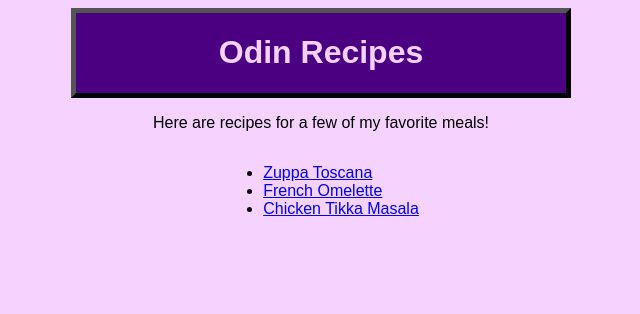
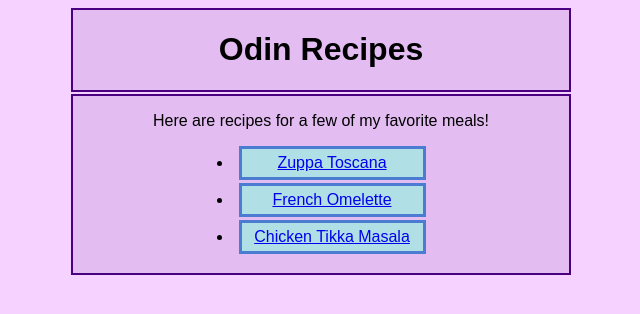
Before and after one commit to bisaiah26/odin-recipes, a plain HTML site: page index.html in a window 1280 px wide. Shown: the whole page, without its empty margins (319-959 px from the left). Drawn offline with Linux system fonts and the light colour scheme.

Commit message:
finish style for home page

```diff
--- a/index.html
+++ b/index.html
@@ -9,6 +9,7 @@
     <div class="hometitle">
         <h1>Odin Recipes</h1>
     </div>
+    <div>
         <p>Here are recipes for a few of my favorite meals!</p>
 
         <ul>
@@ -16,5 +17,6 @@
         <li><a class="button" href="recipes/french-omelette.html" target="_blank">French Omelette</a></li>
         <li><a class="button" href="recipes/chicken-tikka-masala.html" target="_blank"=>Chicken Tikka Masala</a> </li>
     </ul>
+    </div>
     </body>
 </html>
--- a/style.css
+++ b/style.css
@@ -6,15 +6,36 @@ body {
     display: grid;
     place-items: center;
 }
-h1 {
-    background-color:inherit
+h1, p, ul, li, a {
+background-color: inherit;
 }
 
-.hometitle {
-    color: rgb(245, 210, 255);
+div {
     box-sizing: border-box;
+    background-color: rgb(227, 188, 242);
     text-align: center;
-    border: outset black 5px;
-    background-color: indigo;
+    border: solid indigo 2px;
     width: 500px;
+    margin-bottom: 2px;
 }
+
+.button {
+    display: inline-block;
+    width: 175px;
+    border: solid 3px rgb(76, 124, 210);
+    background-color:powderblue;
+    padding: 3px;
+    padding-top: 5px;
+    padding-bottom: 5px;
+    margin-bottom: 3px;
+}
+
+.button:hover {
+    background-color: rgb(76, 124, 210);
+    color: white;
+}
+
+ul {
+    padding-left: 0px;
+    list-style-position: inside;
+}
```
